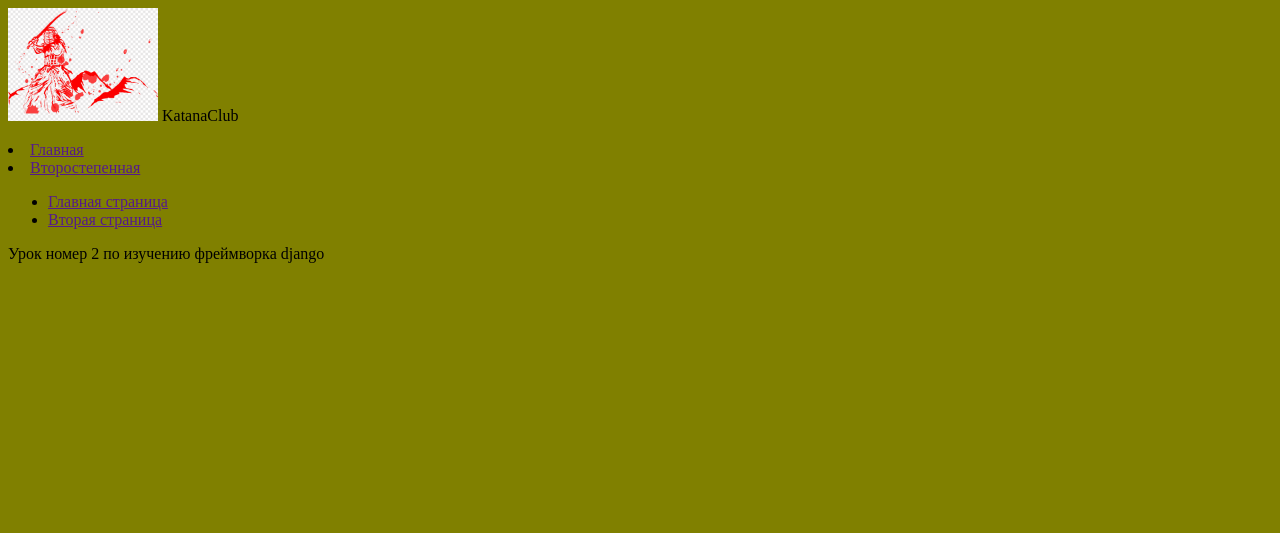
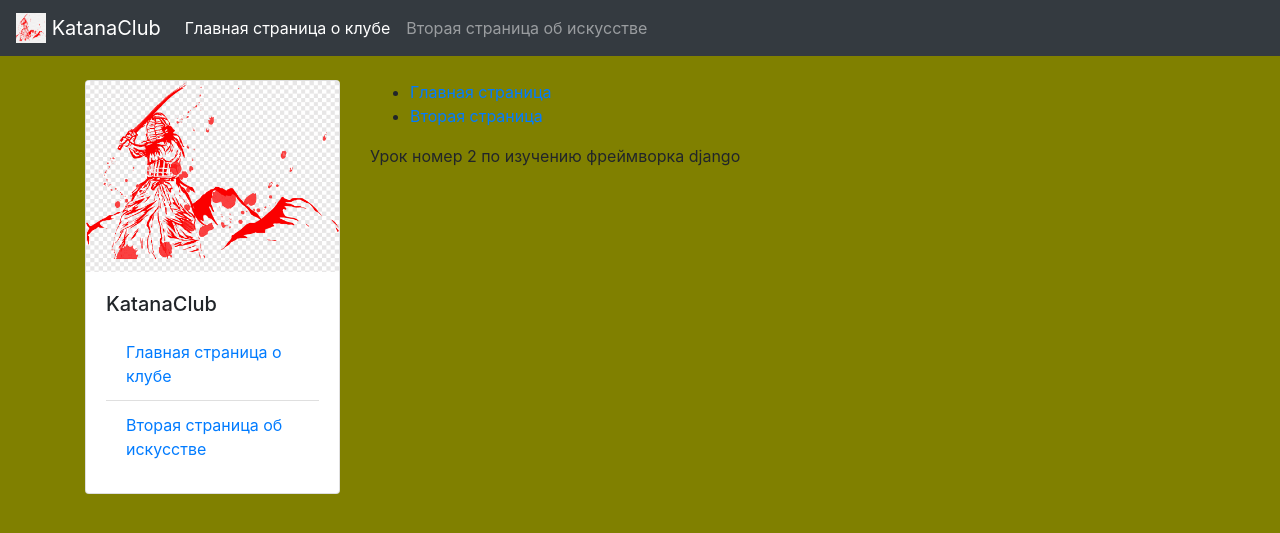
Before and after one commit to krylovolegv/DJ01_Django_first_project, a Django app: page / in a window 1280 px wide. Shown: the top 533 px of the page. Run offline with Django 5.2, Linux system fonts and the light colour scheme; some libraries are stand-ins or nearby versions.

Commit message:
update layoute with bootstrap

```diff
--- a/ZeroZeroCoder/myapp/templates/myapp/layoute.html
+++ b/ZeroZeroCoder/myapp/templates/myapp/layoute.html
@@ -4,24 +4,57 @@
 <head>
     <meta charset="UTF-8">
     <meta name="viewport"
-          content="width=device-width, user-scalable=no, initial-scale=1.0, maximum-scale=1.0, minimum-scale=1.0">
+          content="width=device-width, initial-scale=1.0">
     <meta http-equiv="X-UA-Compatible" content="ie=edge">
+    <link rel="stylesheet" href="https://maxcdn.bootstrapcdn.com/bootstrap/4.5.2/css/bootstrap.min.css">
     <link rel="stylesheet" href="{% static 'myapp/css/maincss.css' %}">
     {% block title %}
-
+    <title>KatanaClub</title>
     {% endblock %}
 </head>
 <body>
-<aside>
-    <img src="{% static 'myapp/img/katana.png' %}" alt="самурай с катаной" width="150px">
-<span>KatanaClub</span>
-        <ul></ul>
-            <li><a href="">Главная</a></li>
-            <li><a href="">Второстепенная</a></li>
-</aside>
-<main>
-    {% block content %}
-    {% endblock %}
-</main>
+<nav class="navbar navbar-expand-lg navbar-dark bg-dark">
+    <a class="navbar-brand" href="#">
+        <img src="{% static 'myapp/img/katana.png' %}" alt="самурай с катаной" width="30" height="30" class="d-inline-block align-top">
+        KatanaClub
+    </a>
+    <button class="navbar-toggler" type="button" data-toggle="collapse" data-target="#navbarNav" aria-controls="navbarNav" aria-expanded="false" aria-label="Toggle navigation">
+        <span class="navbar-toggler-icon"></span>
+    </button>
+    <div class="collapse navbar-collapse" id="navbarNav">
+        <ul class="navbar-nav">
+            <li class="nav-item active">
+                <a class="nav-link" href="#">Главная страница о клубе</a>
+            </li>
+            <li class="nav-item">
+                <a class="nav-link" href="#">Вторая страница об искусстве</a>
+            </li>
+        </ul>
+    </div>
+</nav>
+<div class="container mt-4">
+    <div class="row">
+        <aside class="col-md-3">
+            <div class="card">
+                <img src="{% static 'myapp/img/katana.png' %}" class="card-img-top" alt="самурай с катаной">
+                <div class="card-body">
+                    <h5 class="card-title">KatanaClub</h5>
+                    <ul class="list-group list-group-flush">
+                        <li class="list-group-item"><a href="#">Главная страница о клубе</a></li>
+                        <li class="list-group-item"><a href="#">Вторая страница об искусстве</a></li>
+                    </ul>
+                </div>
+            </div>
+        </aside>
+        <main class="col-md-9">
+            {% block content %}
+            {% endblock %}
+        </main>
+    </div>
+</div>
+
+<script src="https://code.jquery.com/jquery-3.5.1.slim.min.js"></script>
+<script src="https://cdn.jsdelivr.net/npm/@popperjs/core@2.9.3/dist/umd/popper.min.js"></script>
+<script src="https://stackpath.bootstrapcdn.com/bootstrap/4.5.2/js/bootstrap.min.js"></script>
 </body>
 </html>
```
